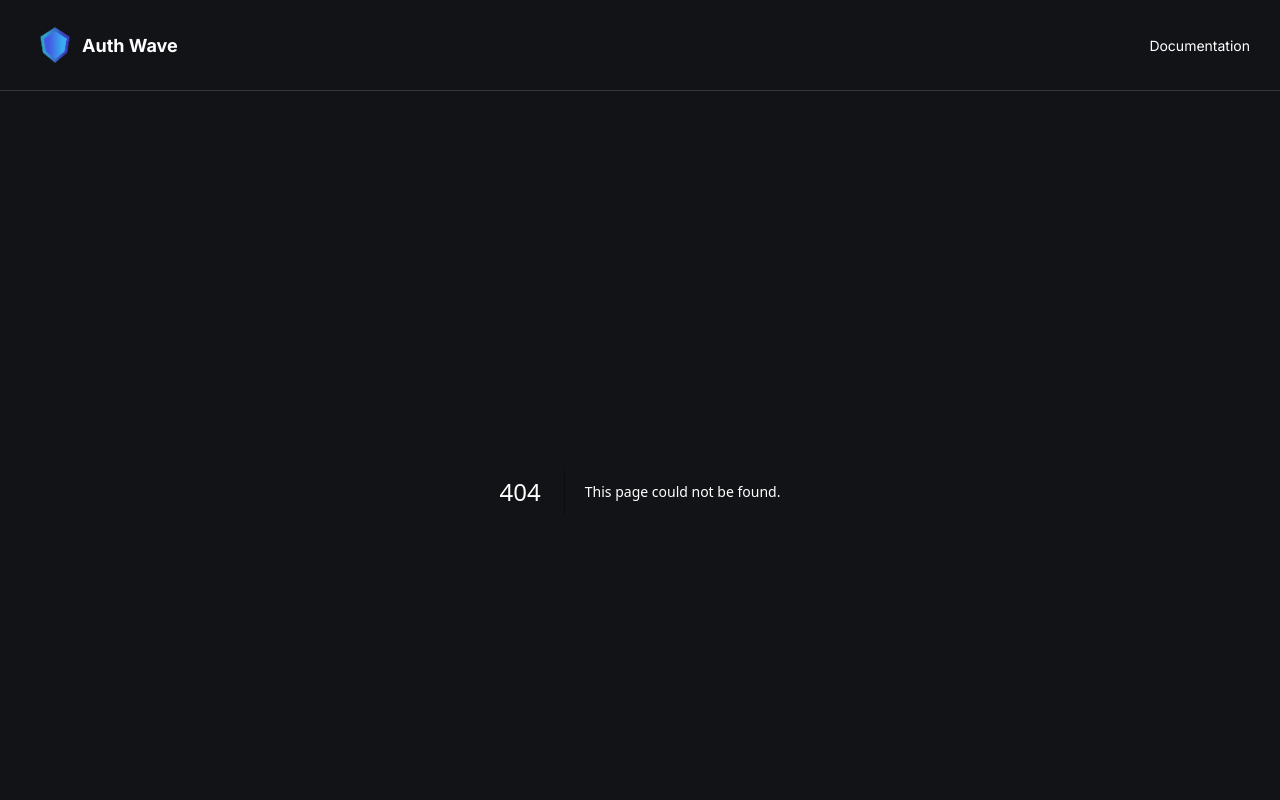
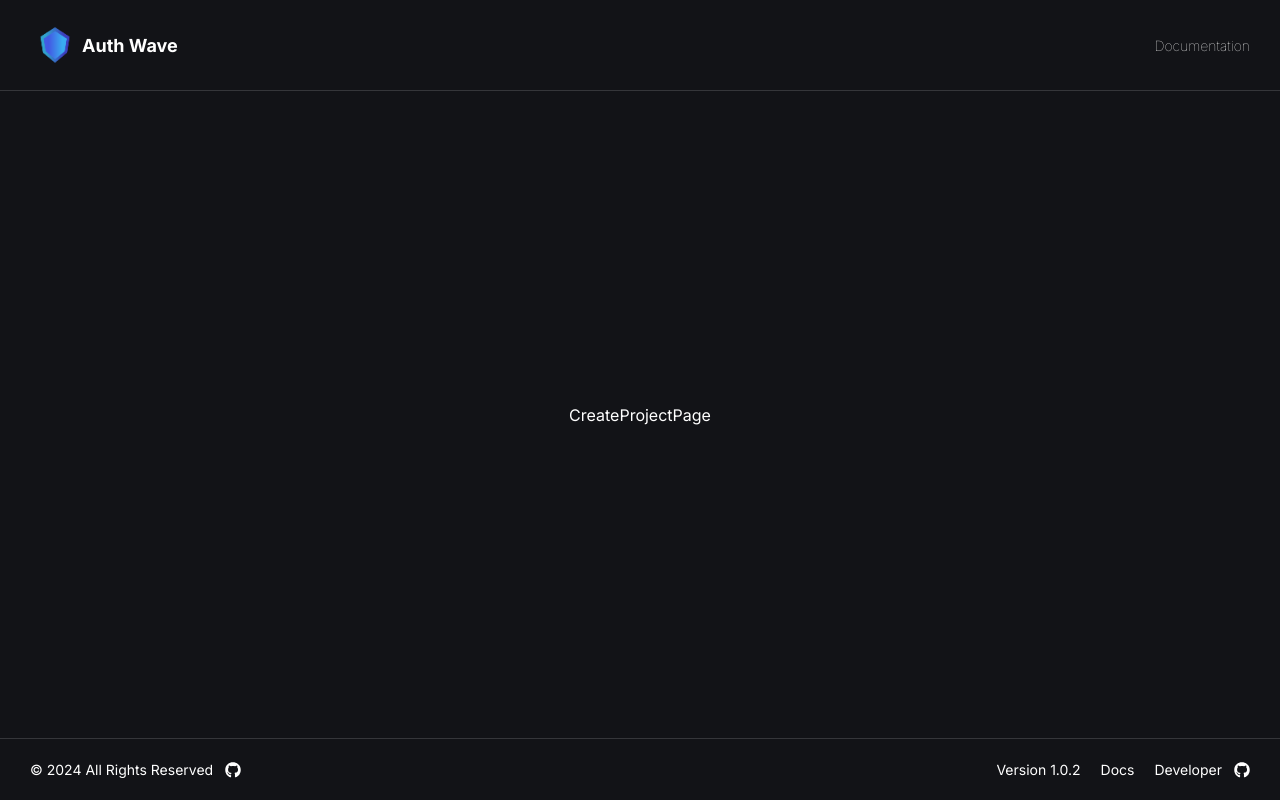
Before and after one commit to Abhijeet-Gautam5702/authwave-frontend-deployment-fork, a Next.js app: page /console/create in a window 1280 px wide. Before the commit this address had no page. Shown: the top 800 px of the page. Built offline with nearby package versions, Linux system fonts and the light colour scheme.

Commit message:
Build Console Project Page (Project-Card remaining)

```diff
--- /dev/null
+++ b/src/app/console/create/page.tsx
@@ -0,0 +1,5 @@
+const CreateProjectPage = () => {
+  return <div>CreateProjectPage</div>;
+};
+
+export default CreateProjectPage;
--- a/src/app/console/page.tsx
+++ b/src/app/console/page.tsx
@@ -1,12 +1,54 @@
 "use client";
 
+import CreateProjectCard from "@/components/cards/create-project-card";
+import ProjectCard from "@/components/cards/project-card";
 import Protected from "@/components/protected";
-import { RootState } from "@/store/store";
-import { useRouter } from "next/navigation";
-import { useSelector } from "react-redux";
+import { storeSetProjects } from "@/store/project/project.slice";
+import { projectService } from "@/services/project.service";
+import { AppDispatch, RootState } from "@/store/store";
+import { useEffect } from "react";
+import { useDispatch, useSelector } from "react-redux";
 
 const ConsolePage = () => {
-  return <div>Console</div>;
+  /*
+    SINGLE SOURCE OF TRUTH - REDUX STORE
+    1. The store is the single source of truth for the projects. Once populated, the component will use the data from the store instead of making an additional request. 2. The store data is being watched for changes, so if the data is updated, the component will re-render with the new data.
+    3. No need to create additional local state.
+  */
+  const projectsFromStore = useSelector(
+    (state: RootState) => state.project.projects
+  );
+
+  const dispatch = useDispatch<AppDispatch>();
+
+  const getProjects = async () => {
+    try {
+      const response = await projectService.getProjects();
+      console.log(response);
+      dispatch(storeSetProjects(response.data));
+    } catch (error) {
+      console.log(error);
+    }
+  };
+
+  // On first render, get the projects from the API.
+  useEffect(() => {
+    // if (projectsFromStore.length === 0) {
+    getProjects();
+    // }
+  }, []);
+
+  return (
+    <div className="text-white w-full grow flex flex-col items-start justify-start gap-20 2xl:gap-40 px-30 2xl:px-220 py-40 2xl:py-80">
+      <h1 className="page-title">Personal Projects</h1>
+      <section className="w-full flex flex-wrap items-center justify-start gap-30">
+        {projectsFromStore.map((project) => (
+          <ProjectCard key={project._id} />
+        ))}
+        <CreateProjectCard href="/console/create" />
+      </section>
+    </div>
+  );
 };
 
 export default Protected(ConsolePage);
--- /dev/null
+++ b/src/components/cards/create-project-card.tsx
@@ -0,0 +1,21 @@
+import { AiOutlinePlus } from "react-icons/ai";
+import Link from "next/link";
+interface CreateProjectCardProps {
+  href: string;
+}
+
+const CreateProjectCard = ({ href = "" }: CreateProjectCardProps) => {
+  return (
+    <Link
+      href={href}
+      className="w-[300px] 2xl:w-[400px] h-[150px] 2xl:h-[200px] bg-bg-2 rounded-8 2xl:rounded-12 flex flex-col items-center justify-center gap-14 2xl:gap-20 cursor-pointer hover:bg-bg-2/60 transition-all"
+    >
+      <div className="bg-bg-3 rounded-full p-10 2xl:p-14 flex-center">
+        <AiOutlinePlus className="text-white text-24 2xl:text-32" />
+      </div>
+      <p className="inactive-text text-14 2xl:text-18">Create a new project</p>
+    </Link>
+  );
+};
+
+export default CreateProjectCard;
--- /dev/null
+++ b/src/components/cards/project-card.tsx
@@ -0,0 +1,7 @@
+
+
+const ProjectCard = () => {
+  return <div>ProjectCard</div>;
+};
+
+export default ProjectCard;
--- /dev/null
+++ b/src/store/project/project.slice.ts
@@ -0,0 +1,62 @@
+import { createSlice, PayloadAction } from "@reduxjs/toolkit";
+
+/* -----------------------------TYPES----------------------------- */
+export interface Project {
+  _id: string;
+  projectName: string;
+  appName: string;
+  appEmail: string;
+  createdAt: string;
+  updatedAt: string;
+  projectKey: string;
+  owner: string;
+  config: object;
+}
+
+interface ProjectState {
+  projects: Project[];
+}
+
+/* -----------------------------INITIAL STATE----------------------------- */
+const initialState: ProjectState = {
+  projects: [],
+};
+
+/* -----------------------------SLICE----------------------------- */
+const projectSlice = createSlice({
+  name: "project",
+  initialState,
+  reducers: {
+    storeAddProject: (state, action: PayloadAction<Project>) => {
+      state.projects.push(action.payload);
+    },
+    storeUpdateProject: (
+      state,
+      action: PayloadAction<Partial<Project> & { id: string }>
+    ) => {
+      const index = state.projects.findIndex(
+        (project) => project._id === action.payload._id
+      );
+      if (index !== -1) {
+        state.projects[index] = { ...state.projects[index], ...action.payload };
+      }
+    },
+    storeDeleteProject: (state, action: PayloadAction<string>) => {
+      state.projects = state.projects.filter(
+        (project) => project._id !== action.payload
+      );
+    },
+    storeSetProjects: (state, action: PayloadAction<Project[]>) => {
+      state.projects = action.payload;
+    },
+  },
+});
+
+/* -----------------------------ACTIONS AND REDUCER----------------------------- */
+export const {
+  storeAddProject,
+  storeUpdateProject,
+  storeDeleteProject,
+  storeSetProjects,
+} = projectSlice.actions;
+export const projectReducer = projectSlice.reducer;
--- a/src/store/store.ts
+++ b/src/store/store.ts
@@ -1,10 +1,12 @@
 import { configureStore } from "@reduxjs/toolkit";
 import { authReducer } from "./auth/auth.slice";
+import { projectReducer } from "./project/project.slice";
 
 /* -----------------------------STORE----------------------------- */
 export const store = configureStore({
   reducer: {
     auth: authReducer,
+    project: projectReducer,
   },
 });
 
--- a/src/styles/globals.css
+++ b/src/styles/globals.css
@@ -5,3 +5,19 @@
 body {
   background-color: var(--background);
 }
+
+.active-text {
+  @apply bg-gradient-to-r from-p-accent from-0% to-s-accent to-80% bg-clip-text text-transparent font-semibold;
+}
+
+.inactive-text {
+  @apply text-white font-thin 2xl:font-extralight;
+}
+
+.page-title {
+  @apply font-medium text-20 2xl:text-28;
+}
+
+.flex-center {
+  @apply flex items-center justify-center;
+}
--- a/tailwind.config.ts
+++ b/tailwind.config.ts
@@ -14,9 +14,6 @@ export default {
         "bg-2": "#191a1d",
         "bg-3": "#3b3a3a",
         white: "rgba(255, 255, 255,1)",
-        "white-1": "rgba(255, 255, 255,0.50)",
-        "white-2": "rgba(255, 255, 255,0.25)",
-        "white-3": "rgba(255, 255, 255,0.15)",
         "danger-1": "#e80a0a",
         "danger-2": "#7c0505",
         success: "#056223",
@@ -60,6 +57,8 @@ export default {
         32: "32px",
         35: "35px",
         40: "40px",
+        80: "80px",
+        220: "220px",
       },
       borderRadius: {
         2: "2px",
@@ -86,6 +85,7 @@ export default {
         20: "20px",
         24: "24px",
         30: "30px",
+        40: "40px",
       },
     },
   },
```
Also changed, not shown: src/services/project.service.ts (added, +25 -0 lines).
